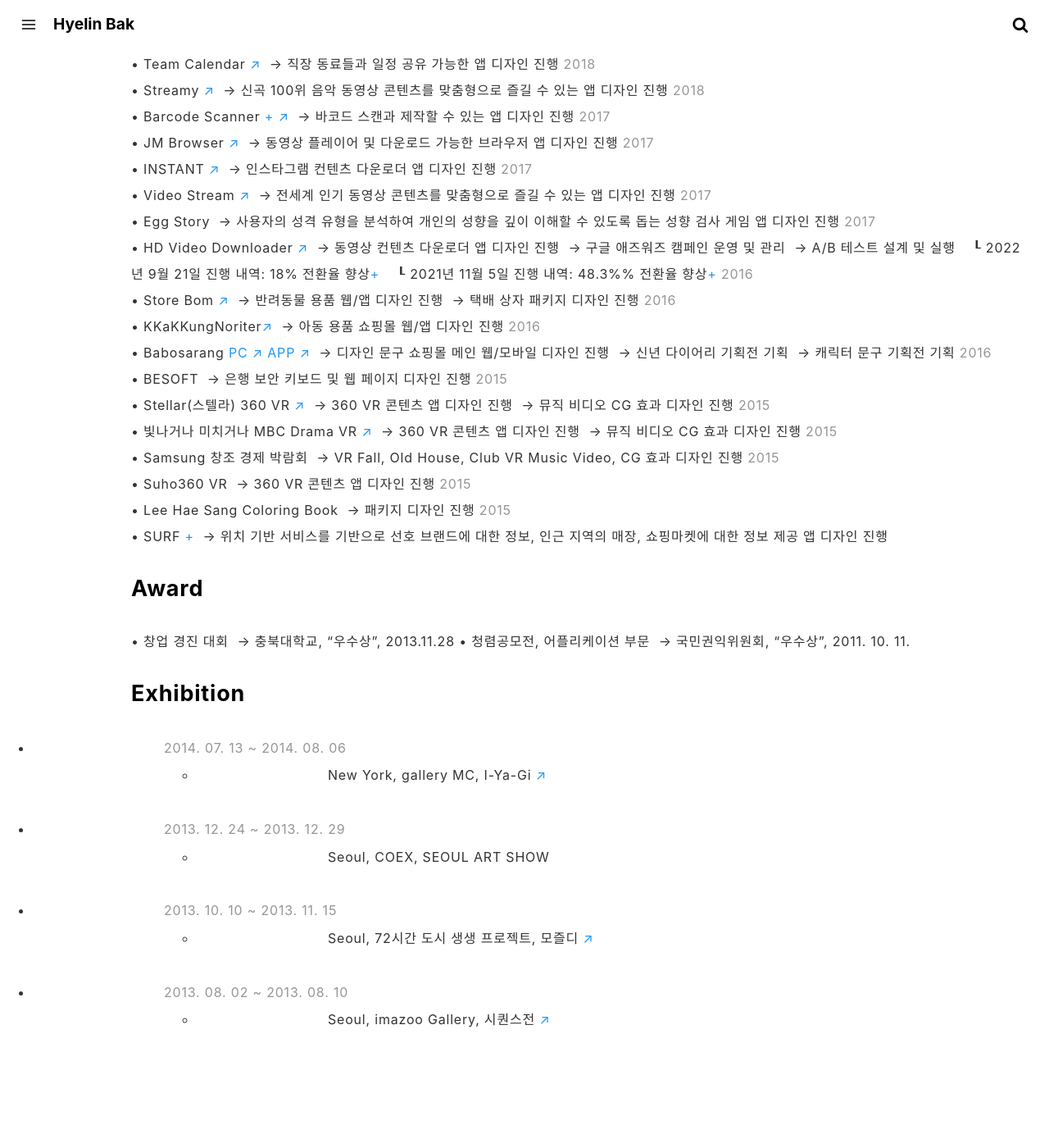
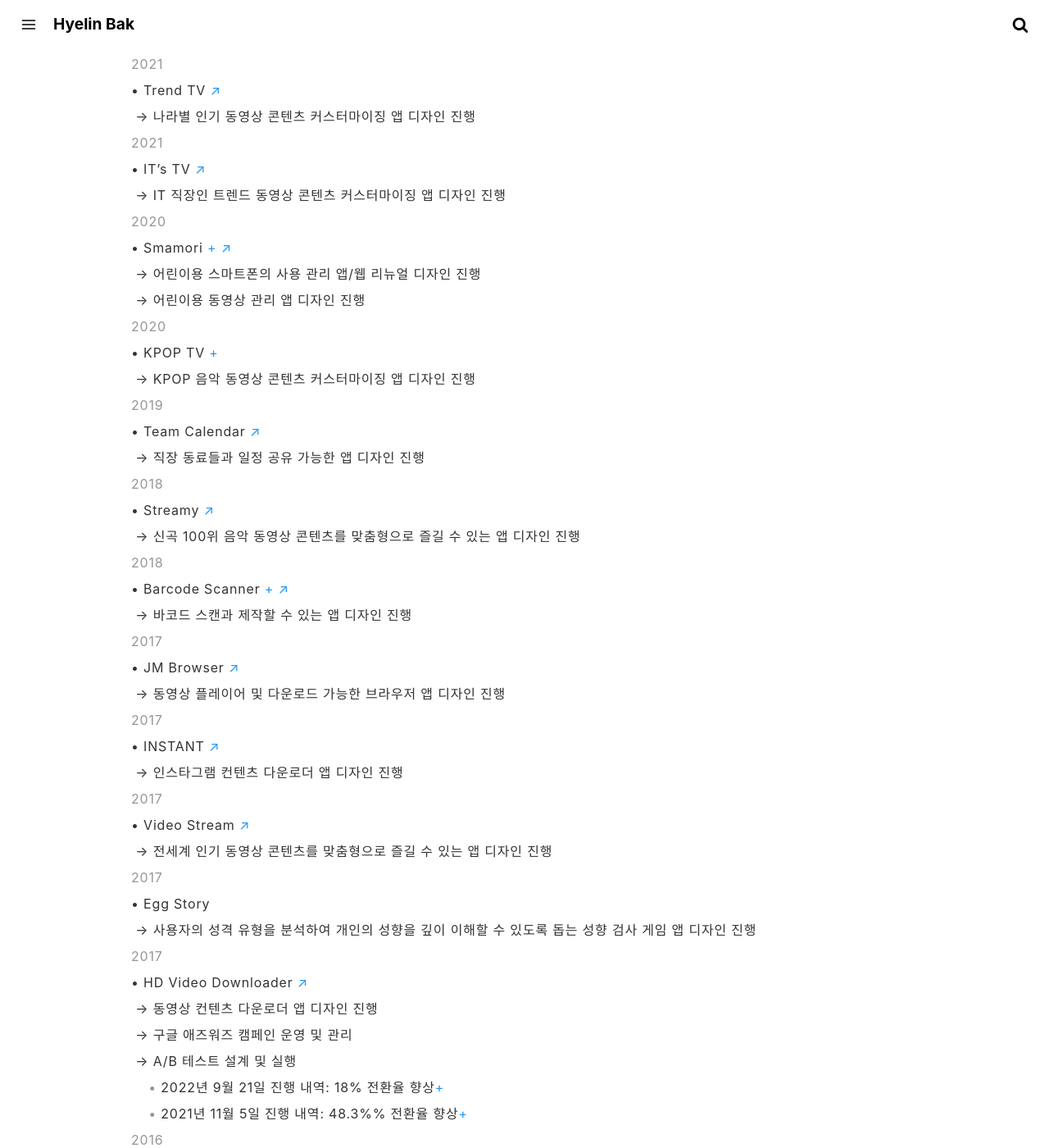
Before and after one commit to crazyjamy/crazyjamy.github.io, a Jekyll site: the page built from about.md, in a window 1280 px wide and 1400 px high, scrolled down 1551 px. Shown: the whole window at 82% size. Built offline with Jekyll 4.4.1, drawn with Linux system fonts in a browser that asks for light colours; some of the changed text lies outside the part shown.

Commit message:
Update about.md

```diff
--- a/about.md
+++ b/about.md
@@ -37,8 +37,8 @@
 &nbsp;→ 구글 애즈워즈 캠페인 운영 및 관리
 &nbsp;→ 언어 특성을 고려한 UI 디자인 적용(6개 언어로 제작)
 &nbsp;→ A/B 테스트 설계 및 실행, 각 디자인 성과 분석:
-&nbsp; &nbsp;┖ 2023년 7월 20일 진행 내역: 63% 전환율 향상 [+](,./ab-kpoplyricsgame-230724/)
-&nbsp; &nbsp;┖ 2024년 4월 2일 진행 내역: 38% 전환율 향상[+](../ab-kpoplyricsgame-240402/)
+&nbsp; &nbsp;<span style="color: #969696;"> • </span> 2023년 7월 20일 진행 내역: 63% 전환율 향상 [+](,./ab-kpoplyricsgame-230724/)
+&nbsp; &nbsp;<span style="color: #969696;"> • </span> 2024년 4월 2일 진행 내역: 38% 전환율 향상[+](../ab-kpoplyricsgame-240402/)
 <span style="color: #969696;"> 2023 </span>
 • Funny Learny TV [+](../funnylearnytv/)
 &nbsp;→ 어린이용 동영상 관리 앱 디자인 진행
@@ -90,8 +90,8 @@
 &nbsp;→ 동영상 컨텐츠 다운로더 앱 디자인 진행
 &nbsp;→ 구글 애즈워즈 캠페인 운영 및 관리
 &nbsp;→ A/B 테스트 설계 및 실행
-&nbsp; &nbsp;┖ 2022년 9월 21일 진행 내역: 18% 전환율 향상[+](../ab-hdvd-220921/)
-&nbsp; &nbsp;┖ 2021년 11월 5일 진행 내역: 48.3%% 전환율 향상[+](../ab-hdvd-211105/)
+&nbsp; &nbsp;<span style="color: #969696;"> • </span> 2022년 9월 21일 진행 내역: 18% 전환율 향상[+](../ab-hdvd-220921/)
+&nbsp; &nbsp;<span style="color: #969696;"> • </span>  2021년 11월 5일 진행 내역: 48.3%% 전환율 향상[+](../ab-hdvd-211105/)
 <span style="color: #969696;"> 2016 </span>
 •  Store Bom <a href="https://www.behance.net/gallery/51348153/Shopping-mall-APP-UI" target="_blank">↗</a>
 &nbsp;→ 반려동물 용품 웹/앱 디자인 진행
@@ -129,17 +129,17 @@
 &nbsp;→ 위치 기반 서비스를 기반으로 선호 브랜드에 대한 정보, 인근 지역의 매장, 쇼핑마켓에 대한 정보 제공 앱 디자인 진행
 
 ### Award
-• 창업 경진 대회
-&nbsp;→ 충북대학교, "우수상", 2013.11.28
-• 청렴공모전, 어플리케이션 부문
-&nbsp;→ 국민권익위원회, "우수상", 2011. 10. 11.
+창업 경진 대회
+• 충북대학교, "우수상", 2013.11.28
+청렴공모전, 어플리케이션 부문
+• 국민권익위원회, "우수상", 2011. 10. 11.
 
 ### Exhibition
-+ <span style="color: #969696;">2014. 07. 13 ~ 2014. 08. 06</span>
-  + New York, gallery MC, I-Ya-Gi <a href="http://www.gallerymc.org/h/i-ya-gi-that-connote-you-and-me/" target="_blank">↗</a>
-+ <span style="color: #969696;">2013. 12. 24 ~ 2013. 12. 29</span>
-  + Seoul, COEX, SEOUL ART SHOW
-+ <span style="color: #969696;">2013. 10. 10 ~ 2013. 11. 15</span>
-  + Seoul, 72시간 도시 생생 프로젝트, 모즐디 <a href="https://www.lafent.com/inews/news_view.html?news_id=110411" target="_blank">↗</a>
-+ <span style="color: #969696;">2013. 08. 02 ~ 2013. 08. 10</span>
-  + Seoul, imazoo Gallery, 시퀀스전 <a href="http://www.imazoo.com/index.htm" target="_blank">↗</a>
+<span style="color: #969696;">2014. 07. 13 ~ 2014. 08. 06</span>
+&nbsp;→ New York, gallery MC, I-Ya-Gi <a href="http://www.gallerymc.org/h/i-ya-gi-that-connote-you-and-me/" target="_blank">↗</a>
+<span style="color: #969696;">2013. 12. 24 ~ 2013. 12. 29</span>
+&nbsp;→ Seoul, COEX, SEOUL ART SHOW
+<span style="color: #969696;">2013. 10. 10 ~ 2013. 11. 15</span>
+•  Seoul, 72시간 도시 생생 프로젝트, 모즐디 <a href="https://www.lafent.com/inews/news_view.html?news_id=110411" target="_blank">↗</a>
+<span style="color: #969696;">2013. 08. 02 ~ 2013. 08. 10</span>
+•  Seoul, imazoo Gallery, 시퀀스전 <a href="http://www.imazoo.com/index.htm" target="_blank">↗</a>
```
